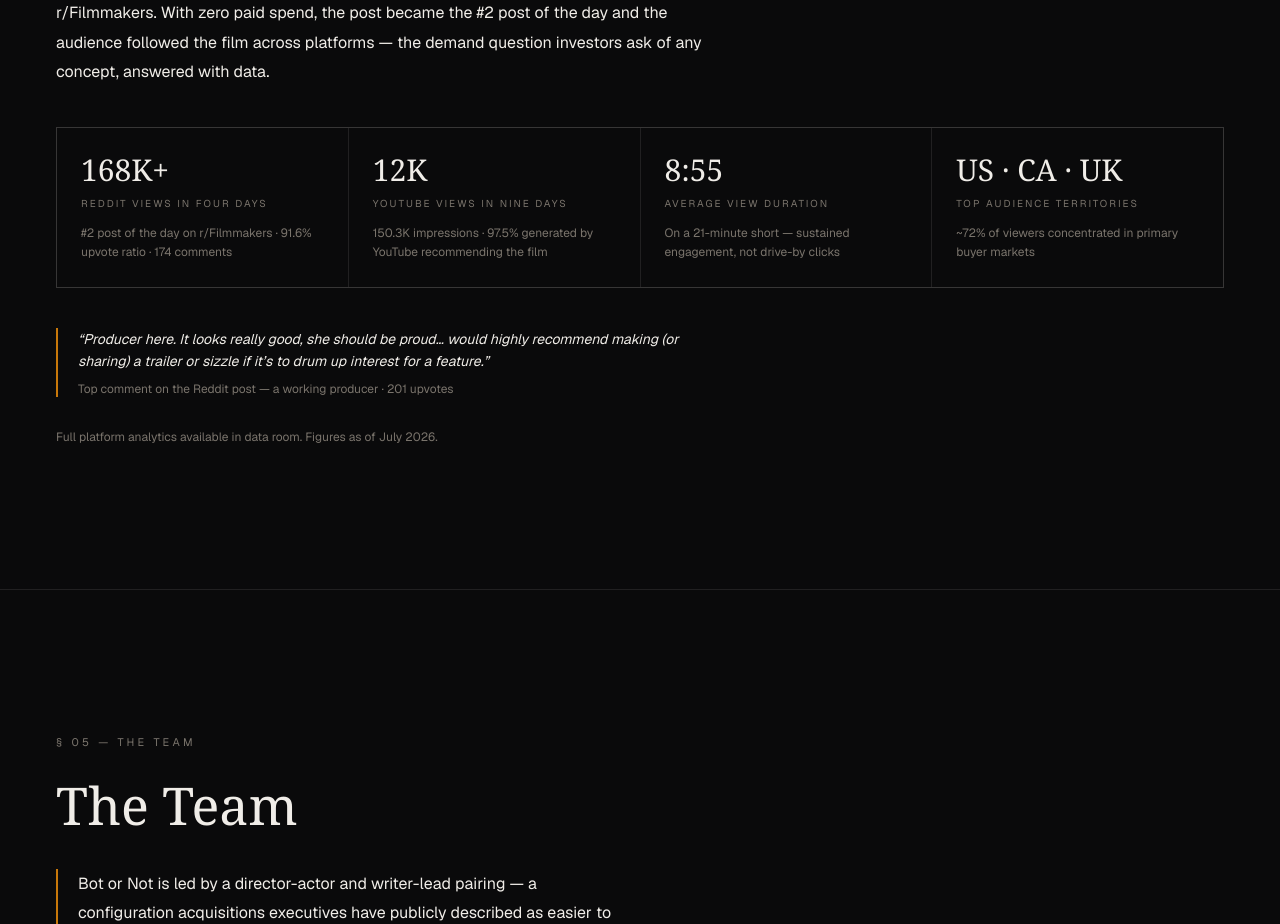
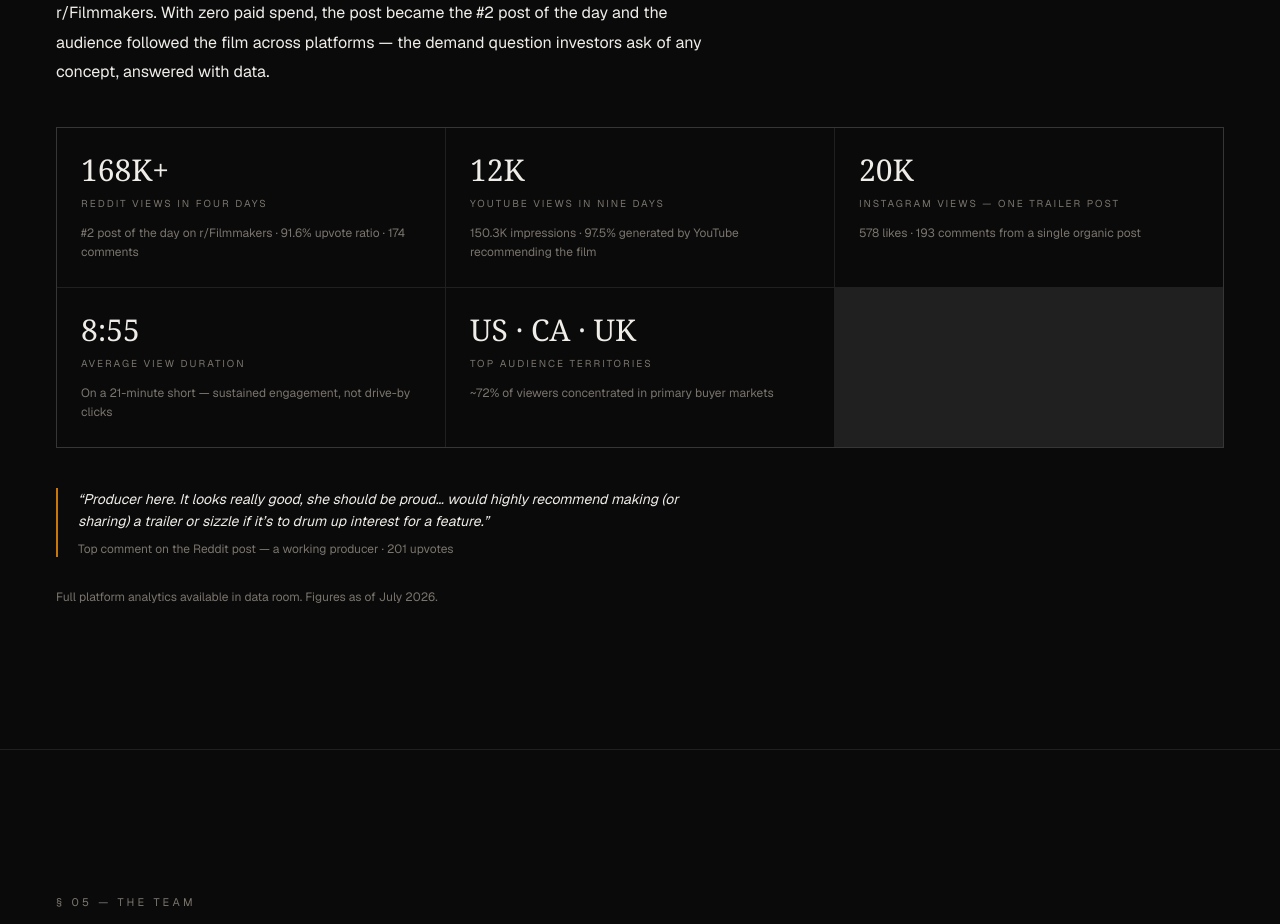
Before and after one commit to JadonFitz/botornot, a Next.js app: page / in a window 1280 px wide. Shown: the part 7860-8784 px from the top of the page. Built offline with nearby package versions, Linux system fonts and the light colour scheme; a web font is replaced by a local one.

Commit message:
Add Instagram demand stat: 20K views, 578 likes, 193 comments from one trailer post
Co-Authored-By: Claude Fable 5 <noreply@anthropic.com>

```diff
--- a/app/components/sections/ShortSection.tsx
+++ b/app/components/sections/ShortSection.tsx
@@ -12,6 +12,11 @@ const demandStats = [
     stat: '12K',
     label: 'YouTube views in nine days',
     note: '150.3K impressions · 97.5% generated by YouTube recommending the film',
+  },
+  {
+    stat: '20K',
+    label: 'Instagram views — one trailer post',
+    note: '578 likes · 193 comments from a single organic post',
   },
   {
     stat: '8:55',
@@ -128,7 +133,7 @@ export default function ShortSection() {
               any concept, answered with data.
             </p>
 
-            <div className="grid sm:grid-cols-2 lg:grid-cols-4 gap-px bg-line border border-line mb-10">
+            <div className="grid sm:grid-cols-2 lg:grid-cols-3 gap-px bg-line border border-line mb-10">
               {demandStats.map((item) => (
                 <div key={item.label} className="bg-bg p-6">
                   <p className="font-serif text-3xl text-fg mb-2 whitespace-nowrap">{item.stat}</p>
```
